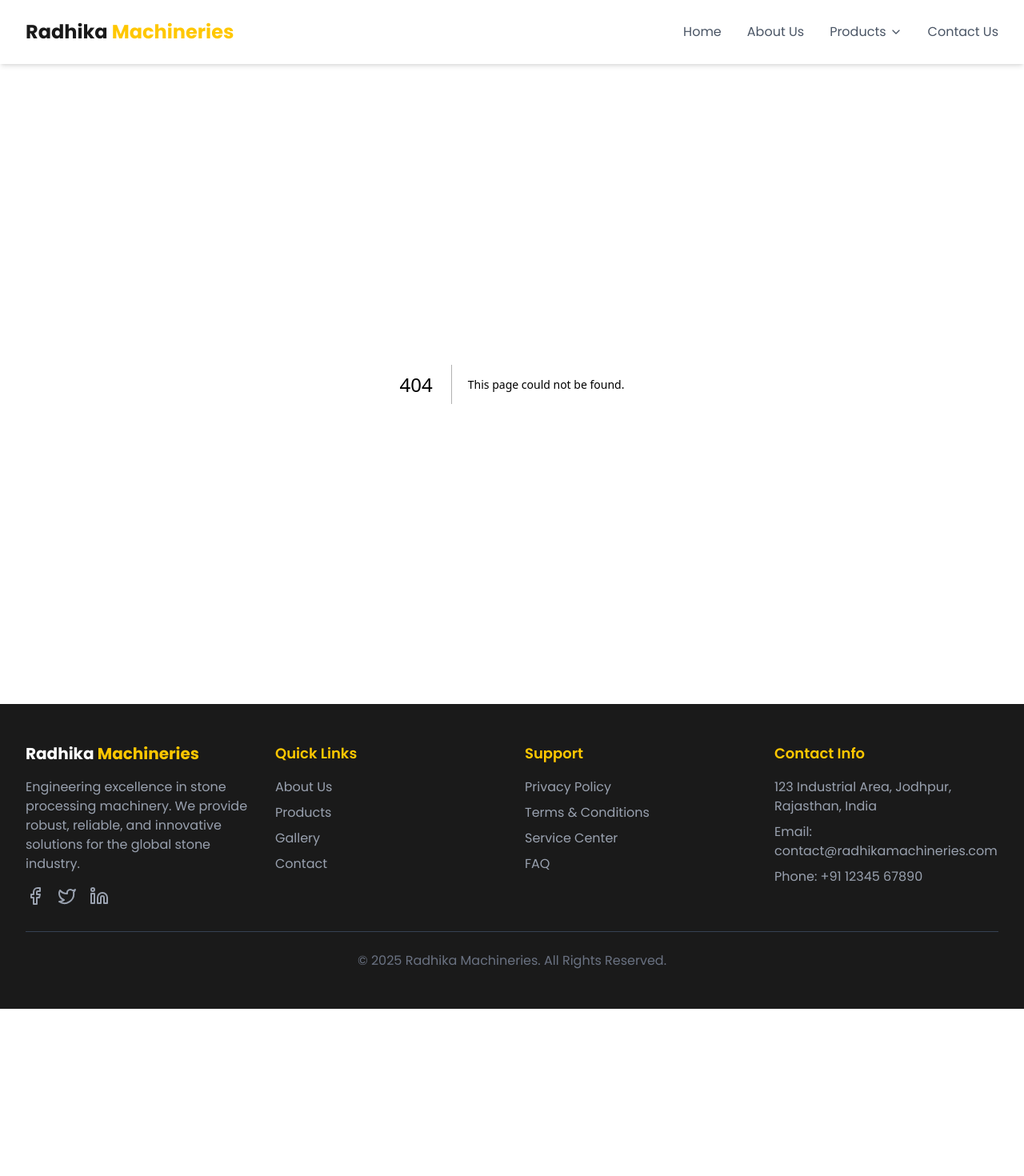
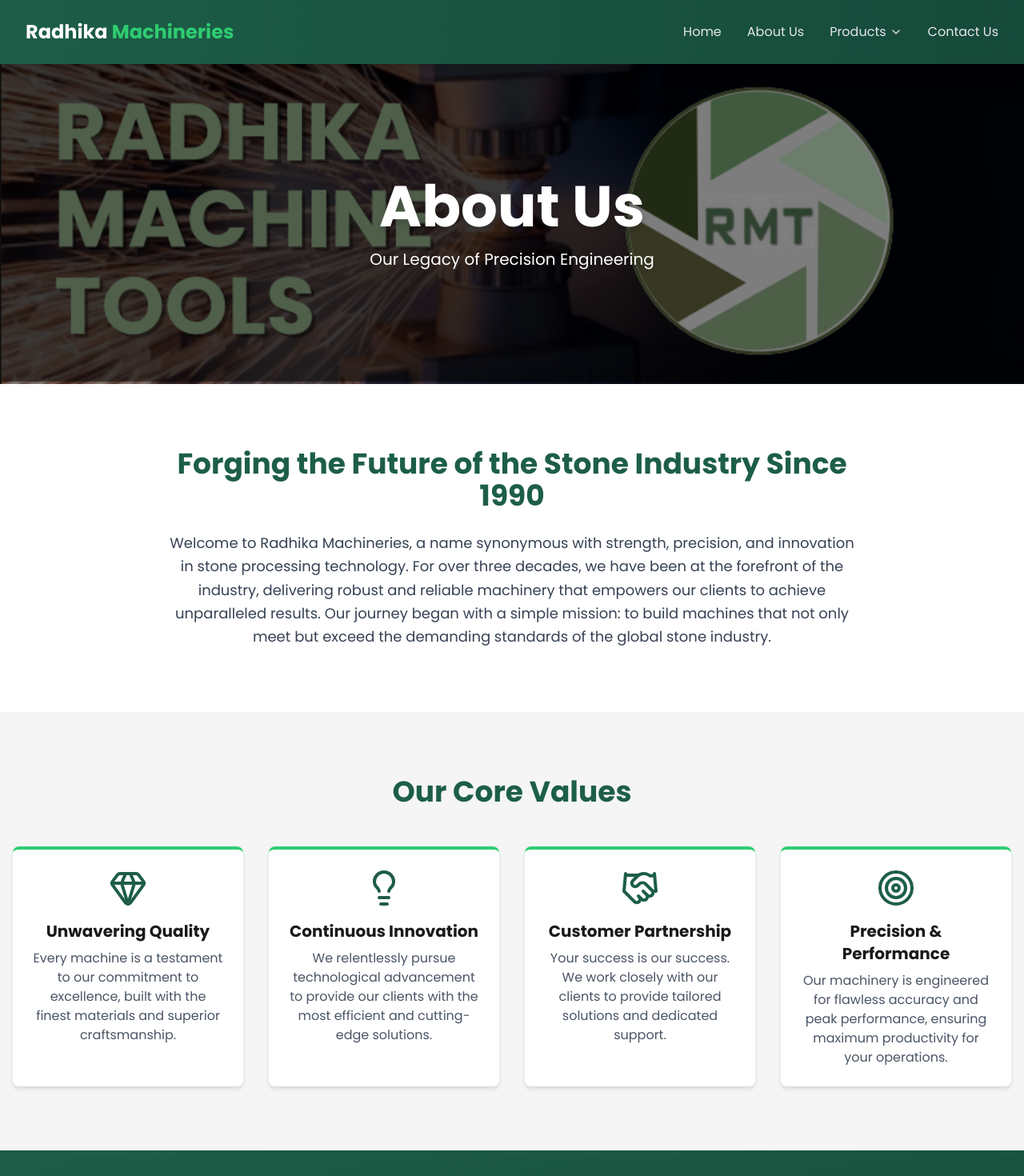
Before and after one commit to ArjunNagar/stone-machine-demo-site, a Next.js app: page /about in a window 1280 px wide. Before the commit this address had no page. Shown: the top 1470 px of the page at 80% size. Before the commit the page ends 1261 px from the top, so only its background shows below. Built offline with nearby package versions, Linux system fonts and the light colour scheme.

Commit message:
changed theme to green.

```diff
--- /dev/null
+++ b/app/about/page.tsx
@@ -0,0 +1,151 @@
+// app/about/page.tsx
+
+"use client";
+
+import Image from "next/image";
+import Link from "next/link";
+import { motion } from "framer-motion";
+import { Gem, Lightbulb, Handshake, Target } from "lucide-react";
+import { ReactNode } from "react";
+
+// A reusable card for our values
+const ValueCard = ({
+  icon,
+  title,
+  children,
+}: {
+  icon: ReactNode;
+  title: string;
+  children: ReactNode;
+}) => (
+  <div className="bg-white p-6 rounded-lg shadow-md text-center border-t-4 border-brand-green-light">
+    <div className="flex justify-center items-center mb-4 text-brand-green-dark">
+      {icon}
+    </div>
+    <h3 className="text-xl font-bold text-dark-gray mb-2">{title}</h3>
+    <p className="text-gray-600">{children}</p>
+  </div>
+);
+
+export default function AboutUsPage() {
+  return (
+    <div>
+      {/* Hero Section */}
+      <motion.section
+        className="relative h-[50vh] w-full flex items-center justify-center text-white"
+        initial={{ opacity: 0 }}
+        animate={{ opacity: 1 }}
+        transition={{ duration: 1 }}
+      >
+        <Image
+          src="/images/about-us-bg.png"
+          alt="Radhika Machineries Workshop"
+          fill
+          className="object-cover brightness-50"
+          priority
+        />
+        <div className="relative z-10 text-center p-4">
+          <h1 className="text-5xl md:text-7xl font-extrabold drop-shadow-lg">
+            About Us
+          </h1>
+          <p className="text-lg md:text-xl mt-4 drop-shadow-md">
+            Our Legacy of Precision Engineering
+          </p>
+        </div>
+      </motion.section>
+
+      {/* Introduction Section */}
+      <section className="py-20 bg-white">
+        <div className="container mx-auto px-4 text-center max-w-4xl">
+          <motion.h2
+            className="text-3xl md:text-4xl font-bold text-brand-green-dark mb-6"
+            initial={{ opacity: 0, y: 20 }}
+            whileInView={{ opacity: 1, y: 0 }}
+            viewport={{ once: true }}
+            transition={{ duration: 0.5 }}
+          >
+            Forging the Future of the Stone Industry Since 1990
+          </motion.h2>
+          <motion.p
+            className="text-lg text-gray-700 leading-relaxed"
+            initial={{ opacity: 0, y: 20 }}
+            whileInView={{ opacity: 1, y: 0 }}
+            viewport={{ once: true }}
+            transition={{ duration: 0.5, delay: 0.2 }}
+          >
+            Welcome to Radhika Machineries, a name synonymous with strength,
+            precision, and innovation in stone processing technology. For over
+            three decades, we have been at the forefront of the industry,
+            delivering robust and reliable machinery that empowers our clients
+            to achieve unparalleled results. Our journey began with a simple
+            mission: to build machines that not only meet but exceed the
+            demanding standards of the global stone industry.
+          </motion.p>
+        </div>
+      </section>
+
+      {/* Our Core Values Section */}
+      <section className="py-20 bg-light-gray">
+        <div className="container mx-auto px-4">
+          <h2 className="text-3xl md:text-4xl font-bold text-center mb-12 text-brand-green-dark">
+            Our Core Values
+          </h2>
+          <div className="grid grid-cols-1 md:grid-cols-2 lg:grid-cols-4 gap-8">
+            <ValueCard icon={<Gem size={48} />} title="Unwavering Quality">
+              Every machine is a testament to our commitment to excellence,
+              built with the finest materials and superior craftsmanship.
+            </ValueCard>
+            <ValueCard
+              icon={<Lightbulb size={48} />}
+              title="Continuous Innovation"
+            >
+              We relentlessly pursue technological advancement to provide our
+              clients with the most efficient and cutting-edge solutions.
+            </ValueCard>
+            <ValueCard
+              icon={<Handshake size={48} />}
+              title="Customer Partnership"
+            >
+              Your success is our success. We work closely with our clients to
+              provide tailored solutions and dedicated support.
+            </ValueCard>
+            <ValueCard
+              icon={<Target size={48} />}
+              title="Precision & Performance"
+            >
+              Our machinery is engineered for flawless accuracy and peak
+              performance, ensuring maximum productivity for your operations.
+            </ValueCard>
+          </div>
+        </div>
+      </section>
+
+      {/* Call to Action Section */}
+      <section className="py-20 bg-gradient-to-br from-brand-green-dark to-brand-green-deeper text-white">
+        <div className="container mx-auto px-4 text-center">
+          <h2 className="text-3xl font-bold mb-4">
+            Ready to Elevate Your Production?
+          </h2>
+          <p className="max-w-2xl mx-auto mb-8 text-gray-200">
+            Explore our full range of machinery or get in touch with our team to
+            discuss your specific needs. Let&apos;s build the future together.
+          </p>
+          <div className="flex justify-center gap-4">
+            <Link
+              href="/products"
+              className="bg-brand-green-light text-white font-bold py-3 px-8 rounded-full text-lg hover:bg-white hover:text-brand-green-dark transition-all duration-300"
+            >
+              View Our Machines
+            </Link>
+            <Link
+              href="/contact"
+              className="bg-transparent border-2 border-brand-green-light text-white font-bold py-3 px-8 rounded-full text-lg hover:bg-brand-green-light transition-all duration-300"
+            >
+              Contact Us
+            </Link>
+          </div>
+        </div>
+      </section>
+    </div>
+  );
+}
--- a/app/components/Footer.tsx
+++ b/app/components/Footer.tsx
@@ -5,7 +5,7 @@
 
 const Footer = () => {
   return (
-    <footer className="bg-dark-gray text-white">
+    <footer className="bg-gradient-to-br from-brand-green-dark to-brand-green-deeper text-white">
       <div className="container mx-auto px-4 sm:px-6 lg:px-8 py-12">
         <div className="grid grid-cols-1 md:grid-cols-4 gap-8">
           {/* Company Info */}
@@ -104,12 +104,11 @@
               Contact Info
             </h4>
             <p className="text-gray-400">
-              123 Industrial Area, Jodhpur, Rajasthan, India
+              Plot No. 06, Khasra No. 155/1, Ram Nagar, Industrial Area,
+              Sangriya, Jodhpur, Rajasthan 342008
             </p>
-            <p className="text-gray-400 mt-2">
-              Email: contact@radhikamachineries.com
-            </p>
-            <p className="text-gray-400 mt-2">Phone: +91 12345 67890</p>
+            <p className="text-gray-400 mt-2">Email: rmt.jodhpur@gmail.com</p>
+            <p className="text-gray-400 mt-2">Phone: +91 9983813366</p>
           </div>
         </div>
         <div className="mt-8 border-t border-gray-700 pt-6 text-center text-gray-500">
--- a/app/components/Header.tsx
+++ b/app/components/Header.tsx
@@ -1,4 +1,4 @@
-// app/components/Header.js
+// app/components/Header.tsx
 
 "use client";
 
@@ -18,16 +18,15 @@
   ];
 
   return (
-    <header className="bg-white shadow-md sticky top-0 z-50">
+    <header className="bg-gradient-to-r from-brand-green-dark to-brand-green-deeper text-white shadow-lg sticky top-0 z-50">
       <div className="container mx-auto px-4 sm:px-6 lg:px-8">
         <div className="flex items-center justify-between h-20">
           {/* Logo */}
           <div className="flex-shrink-0">
             <Link href="/" className="flex items-center space-x-2">
-              {/* You can use an Image component here if you have a logo file */}
-              {/* <Image src="/logo.png" alt="Radhika Machineries" width={50} height={50} /> */}
-              <span className="text-2xl font-bold text-dark-gray">
-                Radhika <span className="text-brand-yellow">Machineries</span>
+              <span className="text-2xl font-bold text-white">
+                Radhika{" "}
+                <span className="text-brand-green-light">Machineries</span>
               </span>
             </Link>
           </div>
@@ -36,13 +35,13 @@
           <nav className="hidden md:flex md:items-center md:space-x-8">
             <Link
               href="/"
-              className="text-gray-600 hover:text-brand-yellow transition-colors duration-300"
+              className="text-gray-200 hover:text-white transition-colors duration-300"
             >
               Home
             </Link>
             <Link
               href="/about"
-              className="text-gray-600 hover:text-brand-yellow transition-colors duration-300"
+              className="text-gray-200 hover:text-white transition-colors duration-300"
             >
               About Us
             </Link>
@@ -51,7 +50,9 @@
               onMouseEnter={() => setIsProductsOpen(true)}
               onMouseLeave={() => setIsProductsOpen(false)}
             >
-              <button className="flex items-center text-gray-600 hover:text-brand-yellow transition-colors duration-300">
+              {/* ✨ Link added for navigation on click */}
+              <Link href="/products">
+                <button className="flex items-center text-gray-200 hover:text-white transition-colors duration-300 cursor-pointer">
                   <span>Products</span>
                   <ChevronDown
                     className={`w-4 h-4 ml-1 transition-transform duration-300 ${
@@ -59,13 +60,14 @@
                     }`}
                   />
                 </button>
+              </Link>
               {isProductsOpen && (
-                <div className="absolute left-0 mt-2 w-64 bg-white rounded-md shadow-lg py-2">
+                <div className="absolute left-0 mt-2 w-64 bg-white rounded-md shadow-lg py-2 text-dark-gray">
                   {productCategories.map((category) => (
                     <Link
                       key={category.name}
                       href={category.href}
-                      className="block px-4 py-2 text-sm text-gray-700 hover:bg-light-gray hover:text-brand-yellow"
+                      className="block px-4 py-2 text-sm hover:bg-light-gray hover:text-brand-green-dark"
                     >
                       {category.name}
                     </Link>
@@ -75,7 +77,7 @@
             </div>
             <Link
               href="/contact"
-              className="text-gray-600 hover:text-brand-yellow transition-colors duration-300"
+              className="text-gray-200 hover:text-white transition-colors duration-300"
             >
               Contact Us
             </Link>
@@ -96,48 +98,54 @@
 
       {/* Mobile Menu */}
       {isMenuOpen && (
-        <div className="md:hidden bg-white py-4">
+        <div className="md:hidden bg-white py-4 text-dark-gray">
           <Link
             href="/"
-            className="block px-4 py-2 text-gray-600 hover:bg-light-gray"
+            className="block px-4 py-2 hover:bg-light-gray hover:text-brand-green-dark"
           >
             Home
           </Link>
           <Link
             href="/about"
-            className="block px-4 py-2 text-gray-600 hover:bg-light-gray"
+            className="block px-4 py-2 hover:bg-light-gray hover:text-brand-green-dark"
           >
             About Us
           </Link>
-          <div className="px-4 py-2">
+
+          {/* ✨ Updated Mobile Products link for better UX */}
+          <div className="px-4 py-2 flex justify-between items-center">
+            <Link href="/products" className="hover:text-brand-green-dark">
+              Products
+            </Link>
             <button
               onClick={() => setIsProductsOpen(!isProductsOpen)}
-              className="flex justify-between w-full items-center text-gray-600 hover:bg-light-gray"
+              className="p-2"
             >
-              <span>Products</span>
               <ChevronDown
-                className={`w-4 h-4 ml-1 transition-transform duration-300 ${
+                className={`w-4 h-4 transition-transform duration-300 ${
                   isProductsOpen ? "rotate-180" : ""
                 }`}
               />
             </button>
+          </div>
+
           {isProductsOpen && (
-              <div className="mt-2 pl-4">
+            <div className="pl-8">
               {productCategories.map((category) => (
                 <Link
                   key={category.name}
                   href={category.href}
-                    className="block py-2 text-sm text-gray-700 hover:text-brand-yellow"
+                  className="block py-2 text-sm text-gray-700 hover:text-brand-green-dark"
                 >
                   {category.name}
                 </Link>
               ))}
             </div>
           )}
-          </div>
+
           <Link
             href="/contact"
-            className="block px-4 py-2 text-gray-600 hover:bg-light-gray"
+            className="block px-4 py-2 hover:bg-light-gray hover:text-brand-green-dark"
           >
             Contact Us
           </Link>
--- a/app/contact/page.tsx
+++ b/app/contact/page.tsx
@@ -1,4 +1,4 @@
-// app/contact/page.js
+// app/contact/page.tsx
 
 "use client";
 
@@ -15,7 +15,8 @@
           animate={{ opacity: 1, y: 0 }}
           transition={{ duration: 0.8 }}
         >
-          <h1 className="text-4xl font-extrabold text-dark-gray">
+          {/* ✨ Updated title color */}
+          <h1 className="text-4xl font-extrabold text-brand-green-dark">
             Get In Touch
           </h1>
           <p className="mt-4 text-lg text-gray-600">
@@ -32,37 +33,41 @@
             animate={{ opacity: 1, x: 0 }}
             transition={{ duration: 0.8 }}
           >
-            <h2 className="text-2xl font-bold mb-6">Send us a Message</h2>
+            <h2 className="text-2xl font-bold mb-6 text-dark-gray">
+              Send us a Message
+            </h2>
             <form>
               <div className="grid grid-cols-1 md:grid-cols-2 gap-6 mb-6">
                 <input
                   type="text"
                   placeholder="Full Name"
-                  className="w-full p-3 border border-gray-300 rounded-md focus:ring-2 focus:ring-brand-yellow"
+                  // ✨ Updated focus ring color
+                  className="w-full p-3 border border-gray-300 rounded-md focus:ring-2 focus:ring-brand-green-light"
                 />
                 <input
                   type="email"
                   placeholder="Email Address"
-                  className="w-full p-3 border border-gray-300 rounded-md focus:ring-2 focus:ring-brand-yellow"
+                  className="w-full p-3 border border-gray-300 rounded-md focus:ring-2 focus:ring-brand-green-light"
                 />
               </div>
               <div className="mb-6">
                 <input
                   type="text"
                   placeholder="Subject"
-                  className="w-full p-3 border border-gray-300 rounded-md focus:ring-2 focus:ring-brand-yellow"
+                  className="w-full p-3 border border-gray-300 rounded-md focus:ring-2 focus:ring-brand-green-light"
                 />
               </div>
               <div className="mb-6">
                 <textarea
                   placeholder="Your Message"
                   rows={5}
-                  className="w-full p-3 border border-gray-300 rounded-md focus:ring-2 focus:ring-brand-yellow"
+                  className="w-full p-3 border border-gray-300 rounded-md focus:ring-2 focus:ring-brand-green-light"
                 ></textarea>
               </div>
+              {/* ✨ Updated button color */}
               <button
                 type="submit"
-                className="w-full bg-brand-yellow text-dark-gray font-bold py-3 px-6 rounded-md hover:bg-yellow-400 transition-colors"
+                className="w-full bg-brand-green-dark text-white font-bold py-3 px-6 rounded-md hover:bg-brand-green-light transition-colors"
               >
                 Send Message
               </button>
@@ -76,27 +81,34 @@
             animate={{ opacity: 1, x: 0 }}
             transition={{ duration: 0.8, delay: 0.2 }}
           >
-            <div className="bg-white p-6 rounded-lg shadow-lg flex items-start space-x-4">
-              <MapPin className="w-8 h-8 text-brand-yellow mt-1" />
+            {/* ✨ Updated cards with green theme and new info */}
+            <div className="bg-white p-6 rounded-lg shadow-lg flex items-start space-x-4 border-t-4 border-brand-green-light">
+              <MapPin className="w-10 h-10 text-brand-green-dark mt-1 flex-shrink-0" />
               <div>
                 <h3 className="text-lg font-semibold">Our Address</h3>
                 <p className="text-gray-600">
-                  123 Industrial Area, Jodhpur, Rajasthan, India
+                  <span className="font-bold">Unit-1:</span> Plot No. 06, Ram
+                  Nagar, Sangriya, Jodhpur, Rajasthan 342008
+                </p>
+                <p className="text-gray-600 mt-2">
+                  <span className="font-bold">Unit-2:</span> J-65, RIICO, 1st
+                  Phase, Sangriya, Jodhpur, Rajasthan 342008
                 </p>
               </div>
             </div>
-            <div className="bg-white p-6 rounded-lg shadow-lg flex items-start space-x-4">
-              <Mail className="w-8 h-8 text-brand-yellow mt-1" />
+            <div className="bg-white p-6 rounded-lg shadow-lg flex items-start space-x-4 border-t-4 border-brand-green-light">
+              <Mail className="w-8 h-8 text-brand-green-dark mt-1 flex-shrink-0" />
               <div>
                 <h3 className="text-lg font-semibold">Email Us</h3>
-                <p className="text-gray-600">contact@radhikamachineries.com</p>
+                <p className="text-gray-600">rmt.jodhpur@gmail.com</p>
               </div>
             </div>
-            <div className="bg-white p-6 rounded-lg shadow-lg flex items-start space-x-4">
-              <Phone className="w-8 h-8 text-brand-yellow mt-1" />
+            <div className="bg-white p-6 rounded-lg shadow-lg flex items-start space-x-4 border-t-4 border-brand-green-light">
+              <Phone className="w-8 h-8 text-brand-green-dark mt-1 flex-shrink-0" />
               <div>
                 <h3 className="text-lg font-semibold">Call Us</h3>
-                <p className="text-gray-600">+91 12345 67890</p>
+                <p className="text-gray-600">+91 9983813366</p>
+                <p className="text-gray-600">+91 9950329353</p>
               </div>
             </div>
           </motion.div>
--- a/app/globals.css
+++ b/app/globals.css
@@ -1,12 +1,15 @@
 /* app/globals.css */
+
 @import url('https://fonts.googleapis.com/css2?family=Poppins:wght@300;400;500;600;700&display=swap');
 @import "tailwindcss";
-
 
 @theme {
   --font-sans: 'Poppins', sans-serif;
 
-  --color-brand-yellow: #FFC700;
+  /* ✨ NEW Green Theme ✨ */
+  --color-brand-green-light: #2ECC71; /* Bright, modern green for accents and links */
+  --color-brand-green-dark: #1D5E48; /* Deep, professional green for primary buttons and text */
+  --color-brand-green-deeper: #164A3A;
   --color-dark-gray: #1A1A1A;
   --color-medium-gray: #2C2C2C;
   --color-light-gray: #F5F5F5;
```
Also changed, not shown: app/page.tsx (+29 -19 lines), app/products/[slug]/components/ProductDetailsClient.tsx (+11 -8 lines), app/products/page.tsx (+12 -7 lines), public/images/about-us-bg.png (added). Lines whose indentation alone changed are shown as unchanged.
